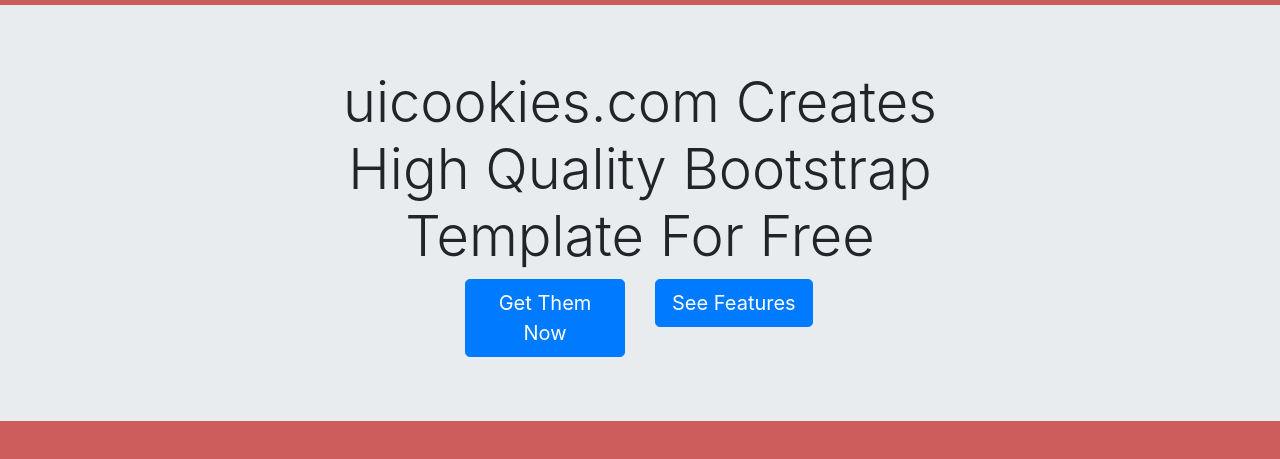
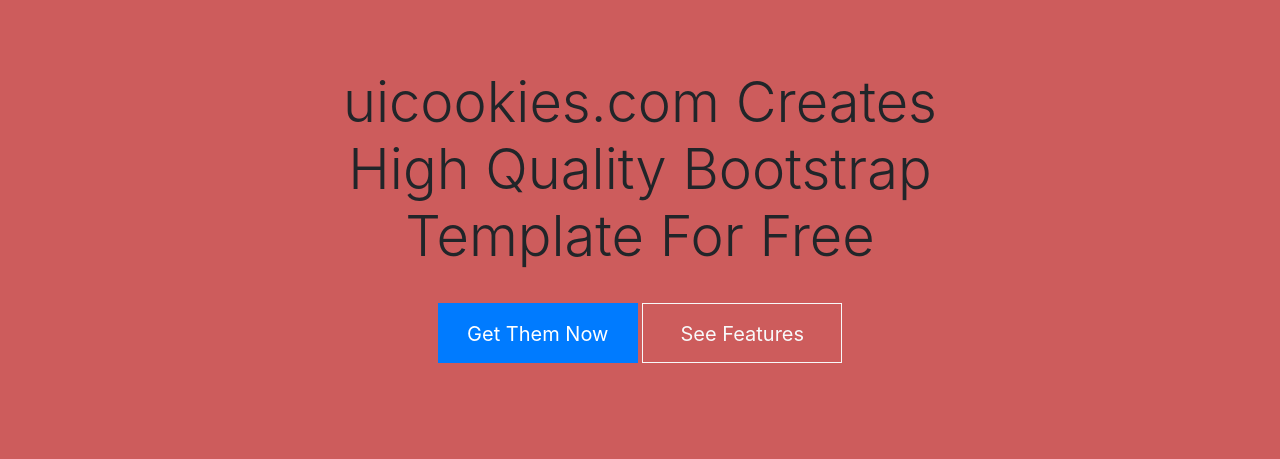
Before and after one commit to valhallar/practice-frame, a plain HTML site: page index.html in a window 1280 px wide. Shown: the part 99-558 px from the top of the page. Drawn offline with nearby package versions, Linux system fonts and the light colour scheme.

Commit message:
Change button menu

```diff
--- a/index.html
+++ b/index.html
@@ -45,21 +45,26 @@
     <section id="header">
       <div class="jumbotron jumbotron-fluid">
         <div class="container">
-          <div class="row">
+          <div class="row mb-4">
             <div class="col"></div>
             <div class="col-8">
               <h1 class="display-4 text-center">uicookies.com Creates High Quality Bootstrap Template For Free</h1>
             </div>
             <div class="col"></div>
           </div>
-          <div class="row">
-            <div class="col-2"></div>
-            <div class="col-2"></div>
-            <div class="col-2"><a class="btn btn-primary btn-lg" href="#" role="button">Get Them Now</a></div>
-            <div class="col-2"><a class="btn btn-primary btn-lg" href="#" role="button">See Features</a></div>
-            <div class="col-2"></div>
-            <div class="col-2"></div>
+
+          <div class="row mb-4 text-center">
+            <div class="col"></div>
+            <div class="col-8">
+              <a class="btn btn-primary btn-lg" href="#" role="button" id="button-box">Get Them Now</a>
+              <a class="btn btn-outline-light btn-lg" href="#" role="button" id="button-box">See Features</a>
+            </div>
+            <div class="col"></div>
           </div>
+
+
+
+
         </div>
       </div>
     </section>
--- a/main.css
+++ b/main.css
@@ -5,3 +5,14 @@ body {
 #navbarSupportedContent {
     color: white;
 }
+
+.jumbotron {
+    background: none
+}
+
+#button-box {
+    width: 200px;
+    border-radius: 0px;
+    height: 60px;
+    padding: 15px;
+}
```
